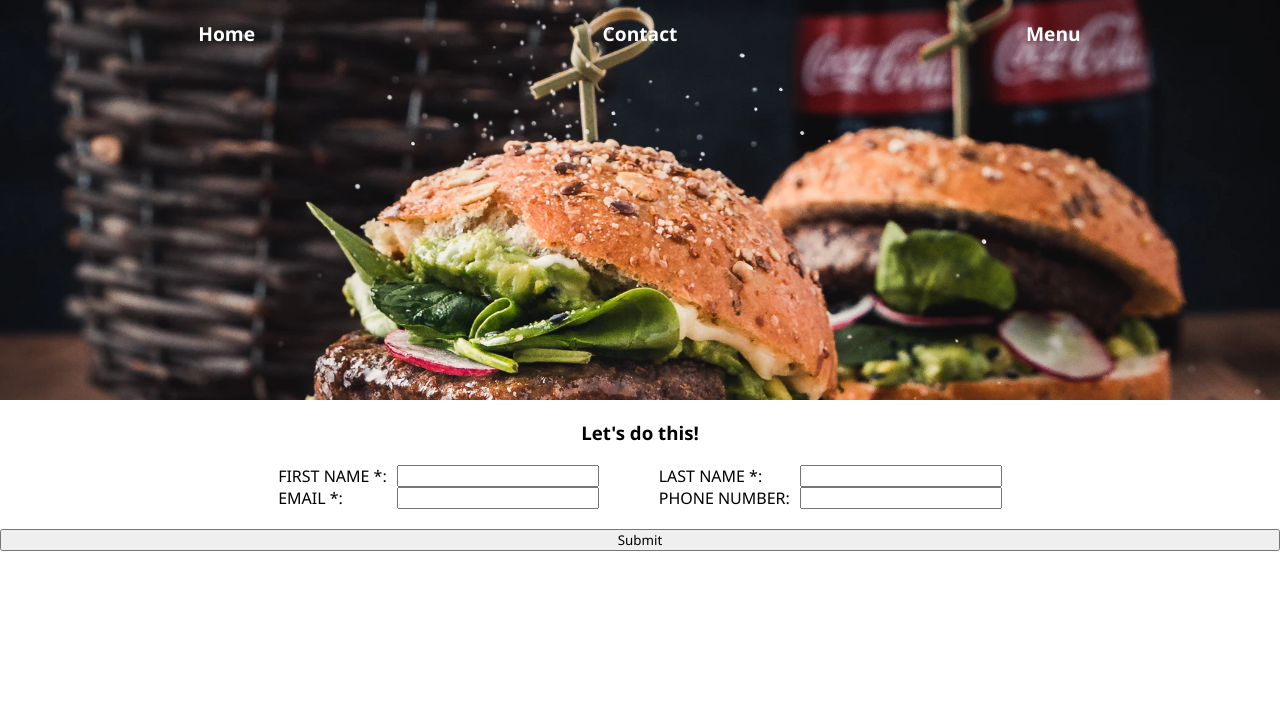
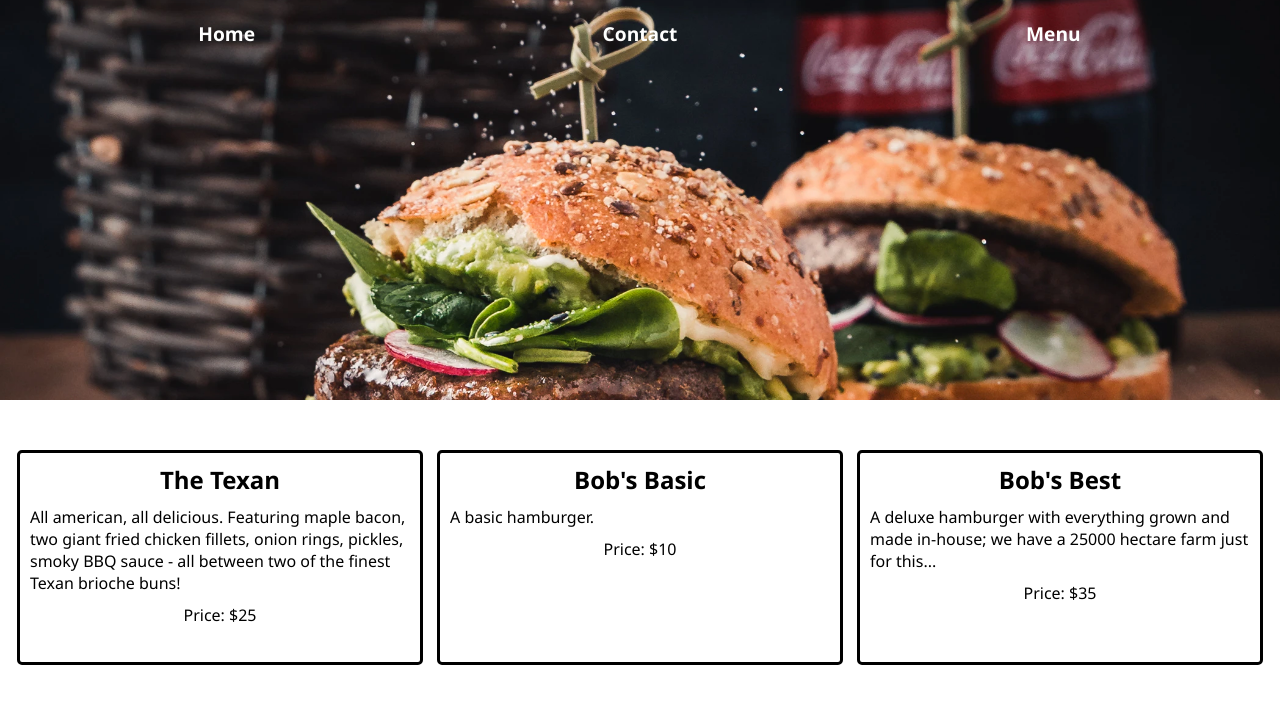
Before and after one commit to 4nhus/odin-restaurant-page, a website built with webpack: page src/index.html in a window 1280 px wide. Both pictures are taken after a click on the button "Menu". Built offline with nearby package versions, Linux system fonts and the light colour scheme.

Commit message:
Add menu page and styling

```diff
--- a/src/page-loader.js
+++ b/src/page-loader.js
@@ -38,7 +38,7 @@ function loadNavigation() {
     menuButton.addEventListener('click', () => {
         if (content.children.item(0).id !== 'menu') {
             clearContent();
-            loadContact();
+            loadMenu();
         }
     });
 
@@ -87,6 +87,36 @@ function loadContact() {
     loadSection([image, contactForm, contactButton], 'contact');
 }
 
+function loadMenu() {
+    const menu = document.createElement('div');
+    menu.id = 'burger-menu';
+
+    const burgerFactory = function (name, info, price) {
+        const burger = document.createElement('div');
+        burger.classList.add('burger');
+        const burgerName = document.createElement('h2');
+        burgerName.innerText = name;
+        const burgerInfo = document.createElement('p');
+        burgerInfo.innerText = info;
+        const burgerPrice = document.createElement('p');
+        burgerPrice.innerText = `Price: ${price}`;
+        burgerPrice.classList.add('price')
+        burger.appendChild(burgerName);
+        burger.appendChild(burgerInfo);
+        burger.appendChild(burgerPrice);
+        return burger;
+    }
+
+    const theTexan = burgerFactory('The Texan', 'All american, all delicious. Featuring maple bacon, two giant fried chicken fillets, onion rings, pickles, smoky BBQ sauce - all between two of the finest Texan brioche buns!', '$25');
+    const bobsBasicBurger = burgerFactory('Bob\'s Basic', 'A basic hamburger.', '$10');
+    const bobsBestBurger = burgerFactory('Bob\'s Best', 'A deluxe hamburger with everything grown and made in-house; we have a 25000 hectare farm just for this...', '$35');
+    menu.appendChild(theTexan);
+    menu.appendChild(bobsBasicBurger);
+    menu.appendChild(bobsBestBurger);
+
+    loadSection([image, menu], 'menu');
+}
+
 function loadSection(sectionDivs, sectionId) {
     const section = document.createElement('div');
     sectionDivs.forEach(div => {
--- a/src/style.css
+++ b/src/style.css
@@ -67,3 +67,27 @@ li {
 li > * {
     flex: 1;
 }
+
+#burger-menu {
+    display: grid;
+    grid-template-columns: 1fr 1fr 1fr;
+    align-items: start;
+    justify-items: center;
+    padding: 30px;
+    gap: 40px;
+}
+
+.burger {
+    width: 100%;
+    height: 100%;
+    border-style: solid;
+    border-radius: 5px;
+    padding: 10px;
+    display: flex;
+    flex-direction: column;
+    gap: 10px;
+}
+
+.burger > h2, .price {
+    align-self: center;
+}
```
